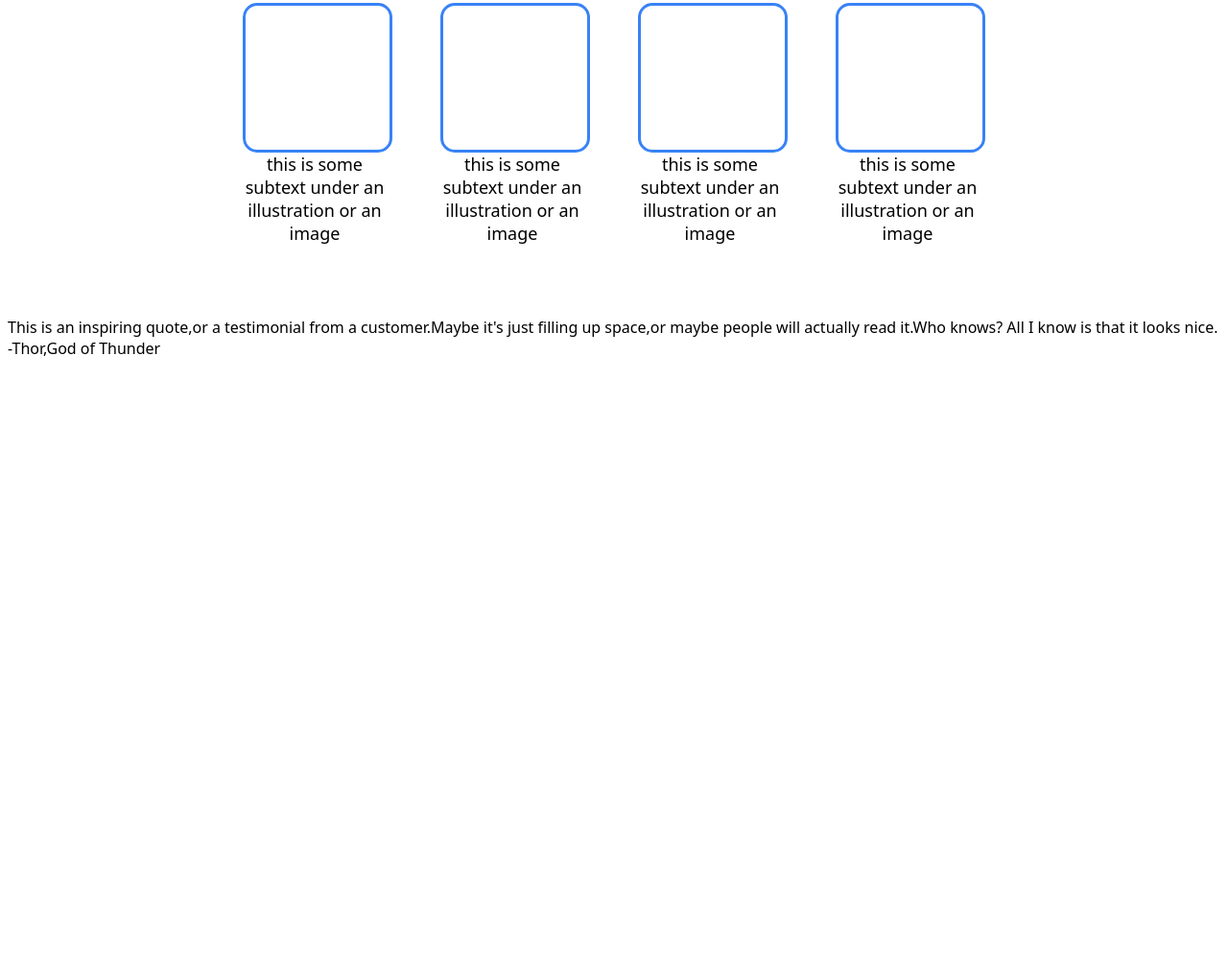
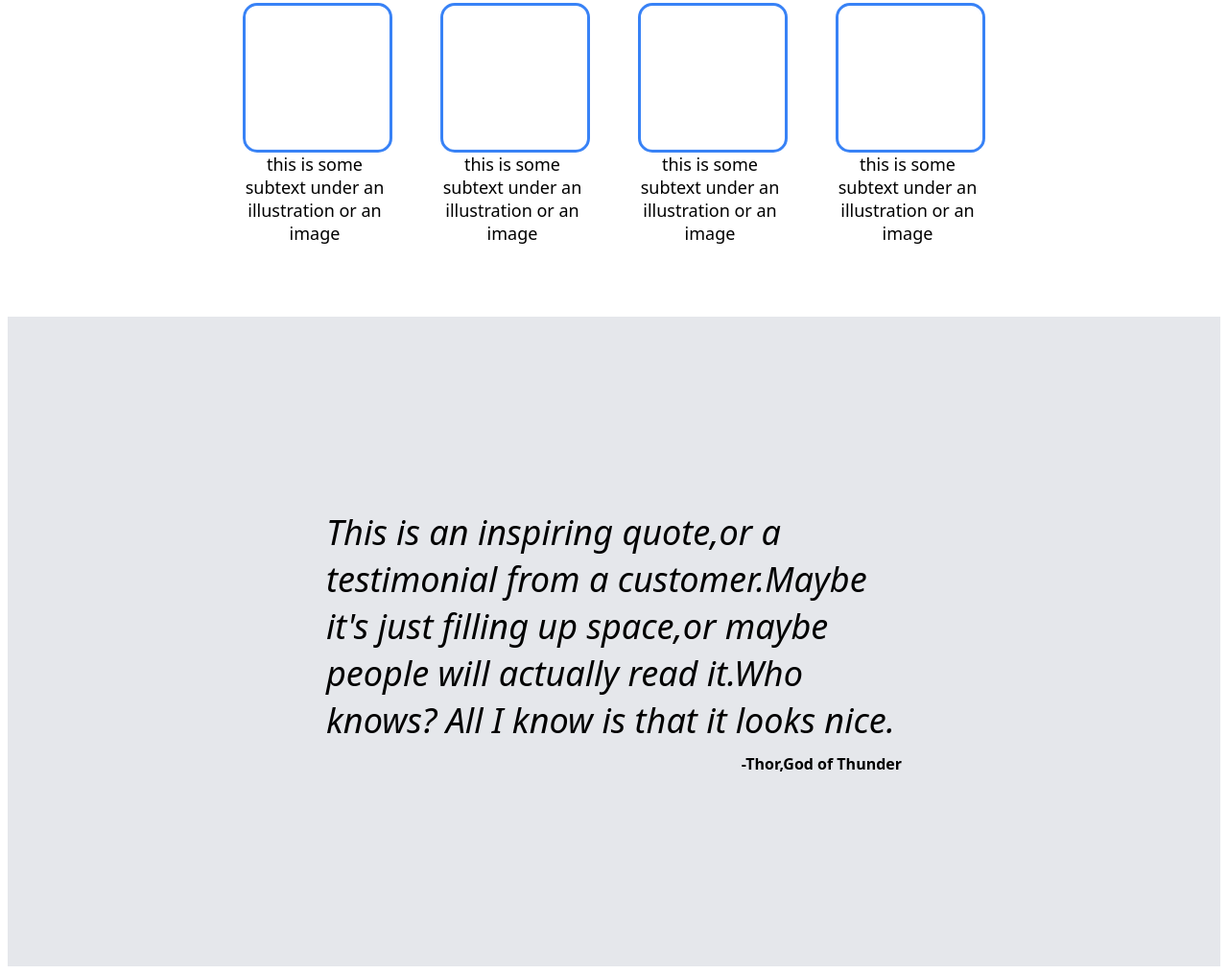
Before and after one commit to SaNDEeep04/Odin-Landing-page, a plain HTML site: page index.html in a window 1280 px wide. Shown: the part 737-1752 px from the top of the page at 96% size. Before the commit the page ends 1119 px from the top, so only its background shows below. Drawn offline with Linux system fonts and the light colour scheme; files whose address does not match are found by name.

Commit message:
Completed center 2 and added quotes to it

```diff
--- a/style.css
+++ b/style.css
@@ -117,3 +117,35 @@ a {
     max-width: 150px;
     text-align: center;
 }
+.center-2{
+    background-color: #e5e7eb;
+    display: flex;
+    flex-direction: column;
+    align-items: center;
+    justify-content: center;
+    flex-wrap: wrap;
+
+
+}
+
+.quote{
+    padding:200px ;
+    display: flex;
+    flex-direction: column;
+    align-items: flex-end;
+    gap: 10px;
+}
+
+
+.quote-txt{
+    width: 600px;
+    font-size: 36px;
+    font-weight: 100;
+    font-style: italic;
+
+}
+
+.quotemaster{
+    font-size: 16px;
+    font-weight: bolder;
+}
```
